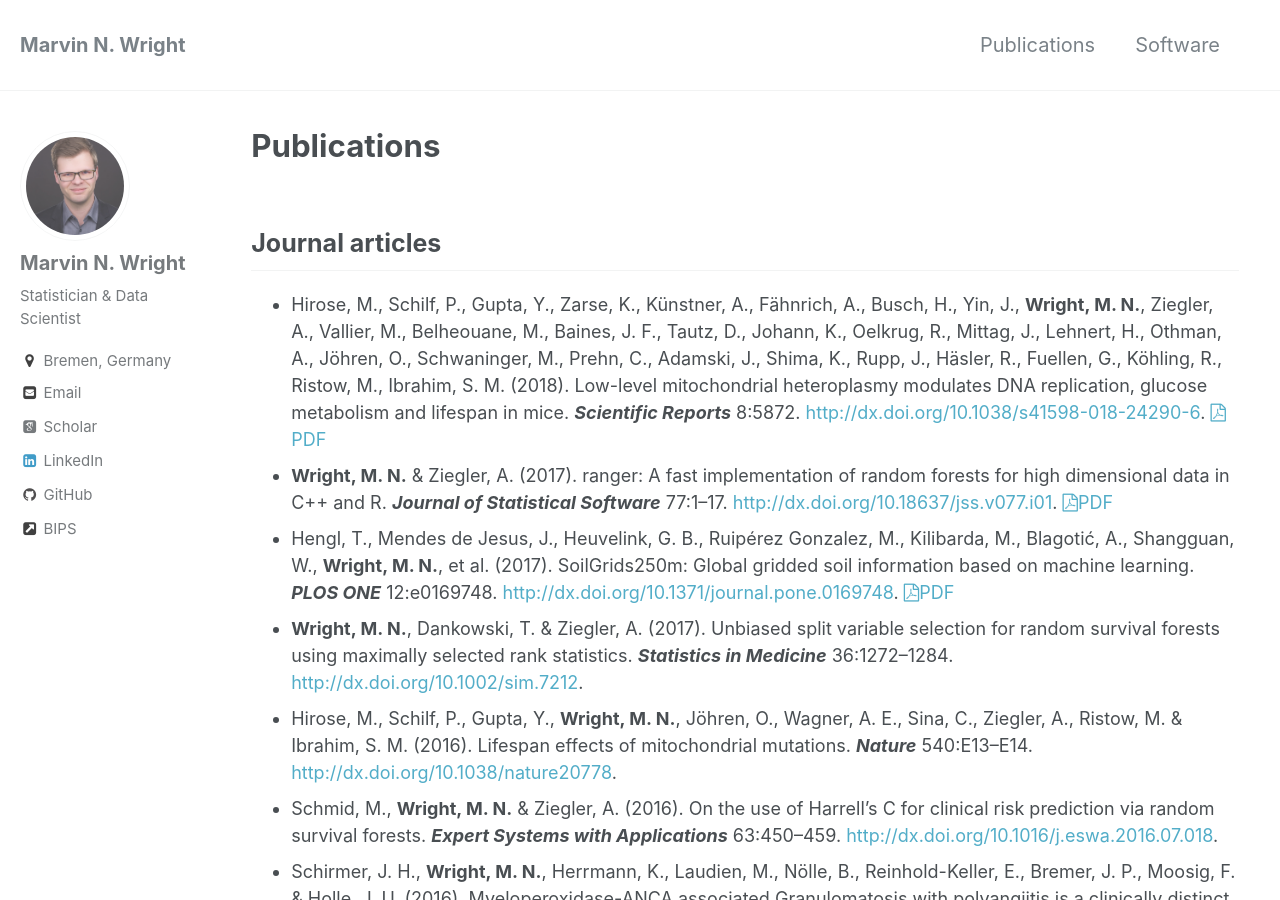
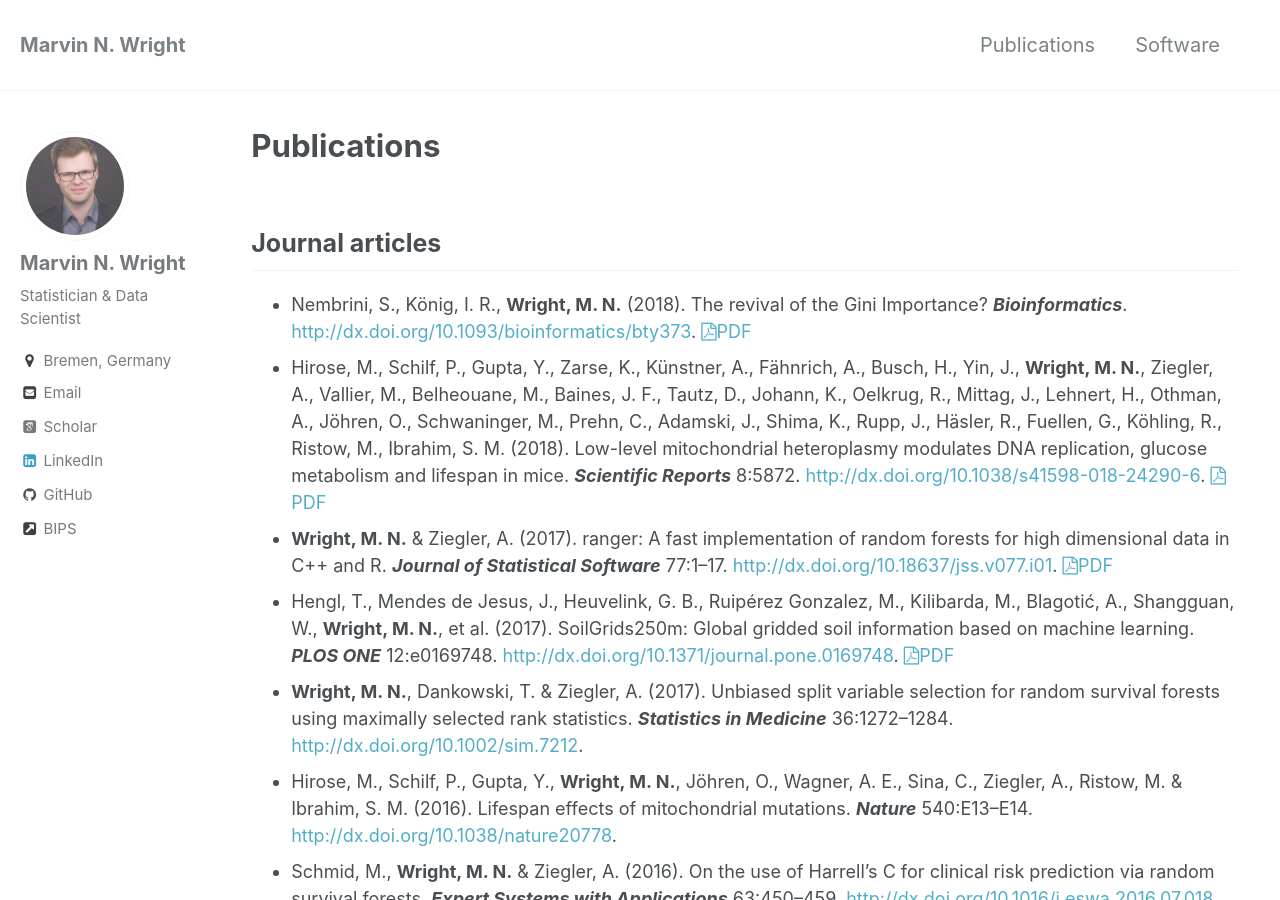
Before and after one commit to mnwright/mnwright.github.io, a Jekyll site: the page built from _pages/publications.md, in a window 1280 px wide and 900 px high. Built offline with Jekyll 4.4.1, drawn with Linux system fonts in a browser that asks for light colours; some web fonts are replaced.

Commit message:
add Bioinformatics paper

```diff
--- a/_pages/publications.md
+++ b/_pages/publications.md
@@ -4,6 +4,7 @@ permalink: /publications/
 ---
 
 ## Journal articles
+* {:.pub} Nembrini, S., König, I. R., **Wright, M. N.** (2018). The revival of the Gini Importance? ***Bioinformatics***. <http://dx.doi.org/10.1093/bioinformatics/bty373>. <a href="https://academic.oup.com/bioinformatics/advance-article-pdf/doi/10.1093/bioinformatics/bty373/24804368/bty373.pdf"><i class="fa fa-file-pdf-o"></i>PDF</a>
 * {:.pub} Hirose, M., Schilf, P., Gupta, Y., Zarse, K., Künstner, A., Fähnrich, A., Busch, H., Yin, J., **Wright, M. N.**, Ziegler, A., Vallier, M., Belheouane, M., Baines, J. F., Tautz, D., Johann, K., Oelkrug, R., Mittag, J., Lehnert, H., Othman, A., Jöhren, O., Schwaninger, M., Prehn, C., Adamski, J., Shima, K., Rupp, J., Häsler, R., Fuellen, G., Köhling, R., Ristow, M., Ibrahim, S. M. (2018). Low-level mitochondrial heteroplasmy modulates DNA replication, glucose metabolism and lifespan in mice. ***Scientific Reports*** 8:5872. <http://dx.doi.org/10.1038/s41598-018-24290-6>. <a href="https://www.nature.com/articles/s41598-018-24290-6.pdf"><i class="fa fa-file-pdf-o"></i>PDF</a>
 * {:.pub} **Wright, M. N.** & Ziegler, A. (2017). ranger: A fast implementation of random forests for high dimensional data in C++ and R. ***Journal of Statistical Software*** 77:1–17. <http://dx.doi.org/10.18637/jss.v077.i01>. <a href="https://www.jstatsoft.org/index.php/jss/article/view/v077i01/v77i01.pdf"><i class="fa fa-file-pdf-o"></i>PDF</a>
 * {:.pub} Hengl, T., Mendes de Jesus, J., Heuvelink, G. B., Ruipérez Gonzalez, M., Kilibarda, M., Blagotić, A., Shangguan, W., **Wright, M. N.**, et al. (2017). SoilGrids250m: Global gridded soil information based on machine learning. ***PLOS ONE*** 12:e0169748. <http://dx.doi.org/10.1371/journal.pone.0169748>. <a href="http://journals.plos.org/plosone/article/file?id=10.1371/journal.pone.0169748&type=printable"><i class="fa fa-file-pdf-o"></i>PDF</a>
```
